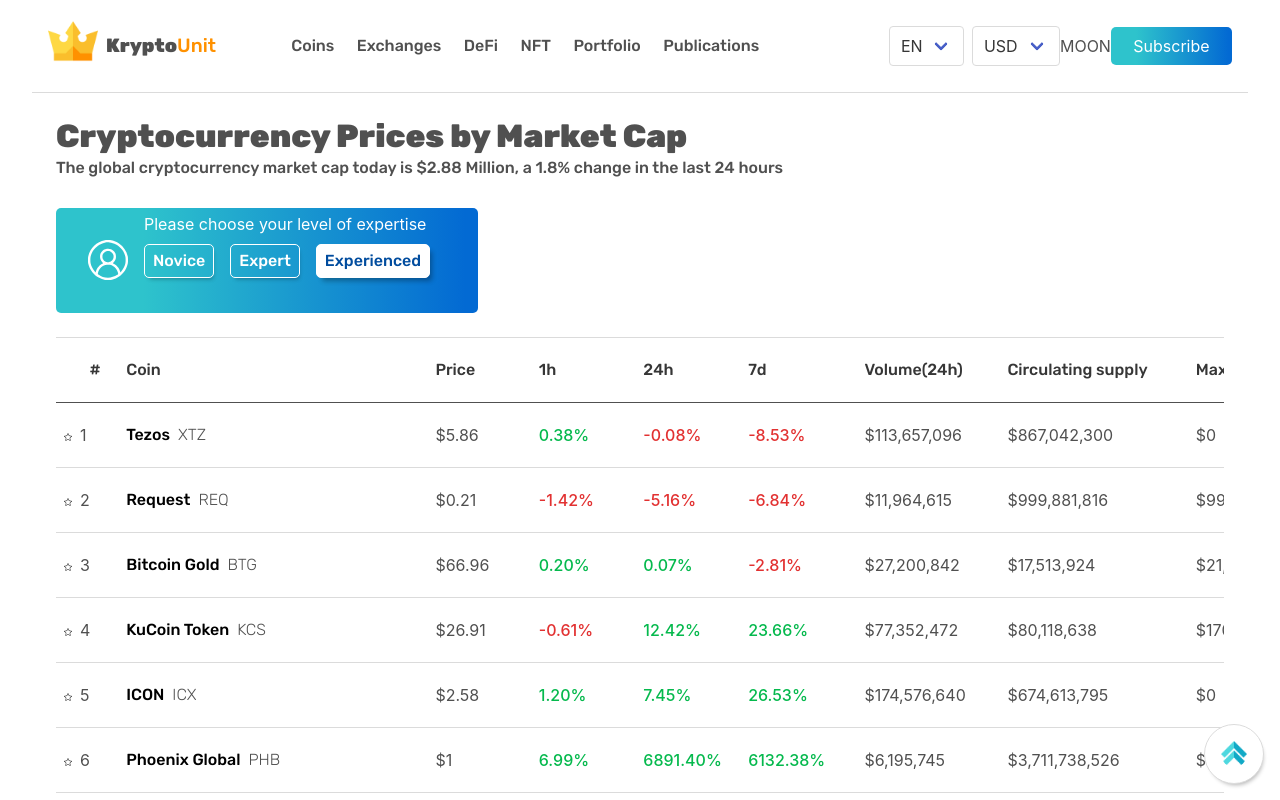
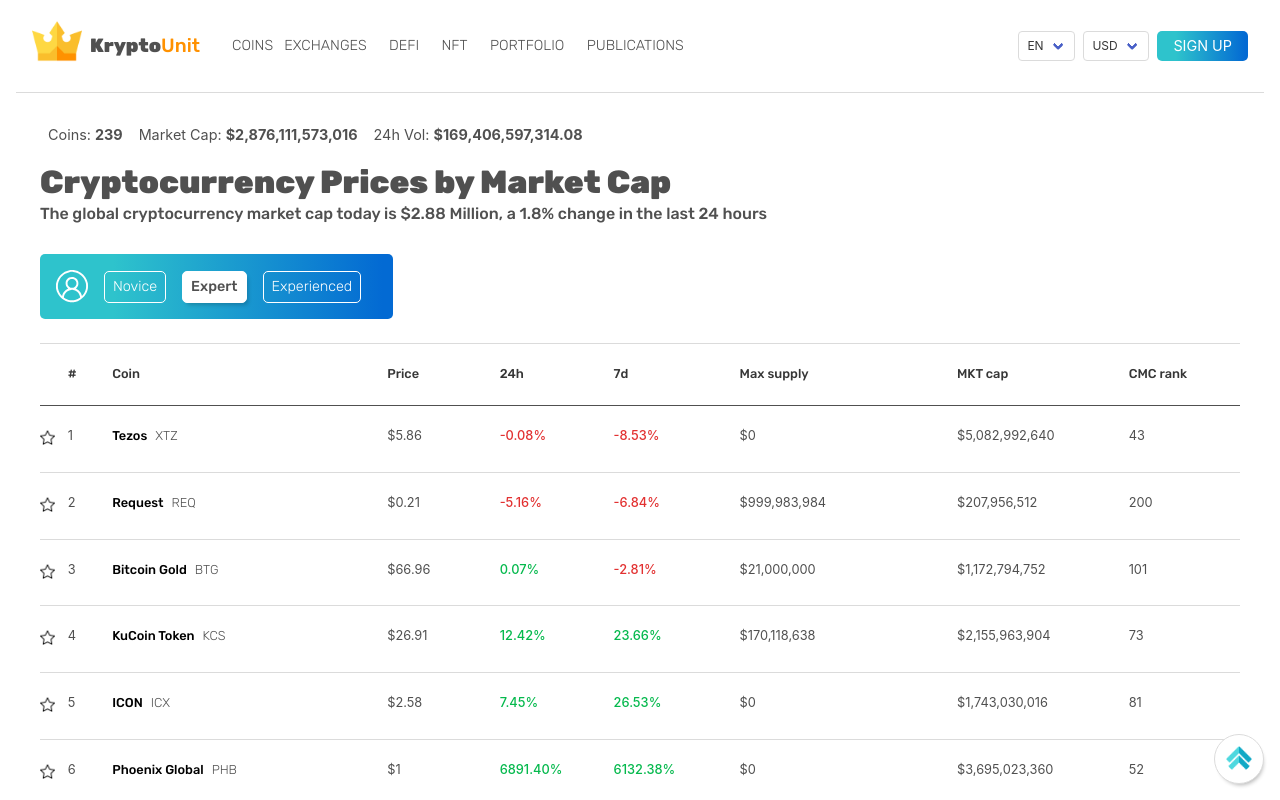
Before and after one commit to regola-Tacens/krypto-unit, a React (Create React App) app: page / in a window 1280 px wide. Shown: the top 800 px of the page. Built offline with nearby package versions, Linux system fonts and the light colour scheme.

Commit message:
integration done

```diff
--- a/src/Home/CurrenciesList.jsx
+++ b/src/Home/CurrenciesList.jsx
@@ -23,17 +23,17 @@
     <div className="currenciesTableContainer">
       <table className="currenciesTable">
         <colgroup>
+          <col className="col col15"></col>
+          <col className="col col25"></col>
+          <col className="col col100"></col>
+          <col className="col col50"></col>
+          {isNovice || isExpert ? null : <col className="col col50"></col>}
+          {isNovice ? null : <col className="col col50"></col>}
           <col className="col col85"></col>
-          <col className="col col50"></col>
-          <col className="col col250"></col>
-          <col className="col col200"></col>
-          {isNovice || isExpert ? null : <col className="col col85"></col>}
-          {isNovice ? null : <col className="col col85"></col>}
-          <col className="col col85"></col>
-          {isNovice || isExpert ? null : <col className="col col200"></col>}
-          {isNovice || isExpert ? null : <col className="col col200"></col>}
-          {isNovice ? null : <col className="col col200"></col>}
-          <col className="col col200"></col>
+          {isNovice || isExpert ? null : <col className="col col125"></col>}
+          {isNovice || isExpert ? null : <col className="col col125"></col>}
+          {isNovice ? null : <col className="col col125"></col>}
+          <col className="col col125"></col>
           {isNovice ? null : <col className="col col85"></col>}
         </colgroup>
         <thead>
--- a/src/Home/CurrencyItem.js
+++ b/src/Home/CurrencyItem.js
@@ -14,7 +14,7 @@
           </td>
           <td className="currenciesTable__index">{index + 1}</td>
           <td className="currenciesTable__name">
-            {currency.name}
+            {currency.name.substring(0,25)}
             <span className="currenciesTable__symbol">{currency.symbol}</span>
           </td>
           <td className="currenciesTable__price">
--- /dev/null
+++ b/src/Home/HeaderInfos.jsx
@@ -0,0 +1,22 @@
+import toComaNbr from "../utils/currencyFormatter"
+
+const HeaderInfos = ( {currenciesData}) => {
+
+  const coins = currenciesData.length
+
+  let mktCap=0
+  currenciesData.forEach( currency => mktCap+=currency.market_cap )
+
+  let vol24h=0
+  currenciesData.forEach( currency => vol24h+=currency.volume_24h )
+
+  return(
+    <div className="headerInfos">
+    <div className="headerInfos__item">Coins: <span>{coins}</span> </div>
+    <div className="headerInfos__item">Market Cap: <span>${toComaNbr(mktCap)}</span></div>
+    <div className="headerInfos__item">24h Vol: <span>${toComaNbr(vol24h)}</span></div>
+  </div>
+  )
+}
+
+export default HeaderInfos;
--- a/src/Home/Home.jsx
+++ b/src/Home/Home.jsx
@@ -6,11 +6,13 @@
 import currenciesData from "../data/coinmarket_app_20211115.json";
 import globalMarketCap from "../utils/globalMktCalculator";
 import ScrollUp from "./ScrollUp";
+import PageSelector from "./PageSelector";
+import HeaderInfos from "./HeaderInfos";
 
 function Home() {
   const [isNovice, setIsNovice] = useState(false);
-  const [isExpert, setIsExpert] = useState(false);
-  const [isExperienced, setIsExperienced] = useState(true);
+  const [isExpert, setIsExpert] = useState(true);
+  const [isExperienced, setIsExperienced] = useState(false);
   const [sortedCurrencies, sortCurrencies] = useState(currenciesData.RECORDS);
   const [isSortedByIncreasingPrice, sortByPrice] = useState(false);
   const [isSortedByIncreasingCoin, sortByCoin] = useState(false);
@@ -18,7 +20,8 @@
   const [isSortedByIncreasing24h, sortBy24h] = useState(false);
   const [isSortedByIncreasing7d, sortBy7d] = useState(false);
   const [isSortedByIncreasingVolume, sortByVolume] = useState(false);
-  const [isSortedByCirculatingSupply, sortByCirculatingSupply] = useState(false);
+  const [isSortedByCirculatingSupply, sortByCirculatingSupply] =
+    useState(false);
   const [isSortedByMaxSupply, sortByMaxSupply] = useState(false);
   const [isSortedByMktCap, sortByMktCap] = useState(false);
   const [isSortedByMcmRank, sortByMcmRank] = useState(false);
@@ -173,24 +176,23 @@
     sortByMcmRank((prevState) => !prevState);
   };
   const handleSelectRow = (e) => {
-    window.scrollTo({ top: 0, behavior :'smooth'});
-    setpage(0)
-    setrows(Number(e.target.value))
-  }
+    window.scrollTo({ top: 0, behavior: "smooth" });
+    setpage(0);
+    setrows(Number(e.target.value));
+  };
   const handleNextPage = () => {
-    window.scrollTo({ top: 0, behavior :'smooth'});
-    (page * rows) + rows < sortedCurrencies.length &&
-    setpage(page + 1)
-  }
+    window.scrollTo({ top: 0, behavior: "smooth" });
+    page * rows + rows < sortedCurrencies.length && setpage(page + 1);
+  };
   const handlePreviousPage = () => {
-    window.scrollTo({ top: 0, behavior :'smooth'});
-    page >=1 &&
-    setpage(page - 1)
-  }
+    window.scrollTo({ top: 0, behavior: "smooth" });
+    page >= 1 && setpage(page - 1);
+  };
 
   return (
     <div className="home">
       <ScrollUp />
+      <HeaderInfos currenciesData= {currenciesData.RECORDS}/>
       <HomeTitle globalMarketCap={globalMarketCap(sortedCurrencies)} />
       <UserLevel
         onNoviceBtn={handleNoviceEvent}
@@ -217,18 +219,11 @@
         page={page}
         rows={rows}
       />
-      <div className="home__btnContainer">
-      <label className="home__btnContainer__showRows" htmlFor="currencyQuantity">Show rows</label>
-        <div className="select">
-          <select name="currencyQuantity" onChange={handleSelectRow}>
-            <option value="30">30</option>
-            <option value="50">50</option>
-            <option value="100">100</option>
-          </select>
-        </div>
-        <button className="home__btnContainer__pageButton" onClick={handlePreviousPage}>-</button>
-        <button className="home__btnContainer__pageButton" onClick={handleNextPage}>+</button>
-      </div>
+      <PageSelector
+        handleSelectRow={handleSelectRow}
+        handlePreviousPage={handlePreviousPage}
+        handleNextPage={handleNextPage}
+      />
     </div>
   );
 }
--- /dev/null
+++ b/src/Home/PageSelector.jsx
@@ -0,0 +1,19 @@
+
+const PageSelector = ({ handleSelectRow, handlePreviousPage, handleNextPage }) => {
+  return (
+    <div className="home__btnContainer">
+    <label className="home__btnContainer__showRows" htmlFor="currencyQuantity">Show rows</label>
+      <div className="select is-small">
+        <select name="currencyQuantity" onChange={handleSelectRow}>
+          <option value="30">30</option>
+          <option value="50">50</option>
+          <option value="100">100</option>
+        </select>
+      </div>
+      <button className="home__btnContainer__pageButton" onClick={handlePreviousPage}>-</button>
+      <button className="home__btnContainer__pageButton" onClick={handleNextPage}>+</button>
+    </div>
+  )
+}
+
+export default PageSelector;
--- a/src/Home/UserLevel.jsx
+++ b/src/Home/UserLevel.jsx
@@ -3,7 +3,7 @@
 const UserLevel = ({onNoviceBtn, onExpertBtn, onExperiencedBtn, isNovice, isExpert, isExperienced}) => {
   return (
     <div className="level">
-      <p className="level__expertise">Please choose your level of expertise</p>
+      {/* <p className="level__expertise">Please choose your level of expertise</p> */}
       <img className="level__userIcon" src={user} alt="user level" />
       <div className={ isNovice ? "level__levelBtn level__levelBtn--active" : "level__levelBtn"} onClick={onNoviceBtn}>Novice</div>
       <div className={ isExpert ? "level__levelBtn level__levelBtn--active" : "level__levelBtn"} onClick={onExpertBtn}>Expert</div>
--- a/src/Home/index.scss
+++ b/src/Home/index.scss
@@ -24,7 +24,6 @@
   }
 }
 
-
 .mainTitle {
   margin-top:1rem;
   &__hero {
@@ -43,38 +42,38 @@
   background: linear-gradient(90deg, #2EC3CC 20.71%, #036AD3 97%);
   display: inline-flex;
   align-items: center;
-  padding: 2rem;
+  justify-content: center;
+  padding: 1rem;
   border-radius: 5px;
   margin: 2rem 0rem;
   &__userIcon {
     margin-right:1rem;
   }
   &__levelBtn {
+    font-size: 0.9rem;
     font-family: 'Rubik', sans-serif;
-    font-weight: 400;
+    font-weight: 300;
     border:1px solid white;
     color: white;
     padding: 0.5rem;
     margin-right:1rem;
     border-radius: 5px;
-    box-shadow: 2px 4px 4px -3px rgba(0,0,0,0.3);
     transform: translateY(0px);
     transition: 0.3s transform ease-in-out;
     &--active {
       background-color: white;
-      color: #004c9e;
+      color: vars.$darkGrey;
       font-weight: 400;
-      box-shadow: 4px 5px 5px -2px rgba(0,0,0,0.3);
+      box-shadow: 3px 4px 4px -2px rgba(0,0,0,0.2);
     }
   }
   &__levelBtn:hover {
     cursor: pointer;
-    box-shadow: 2px 4px 4px -3px rgba(0,0,0,0.3);
     transform: translateY(-4px);
     transition: 0.3s transform ease-in-out;
   }
   &__userIcon {
-    width:2.5rem;
+    width:2rem;
   }
   &__expertise{
     color: white;
@@ -89,10 +88,10 @@
   right: 1rem;
   bottom: 1rem;
   position: fixed;
-  width:60px;
+  width:50px;
   border: 1px solid vars.$lightGrey;
   background-color: white;
-  padding: 1rem;
+  padding: 0.7rem;
   border-radius: 50px;
   box-shadow: 2px 4px 4px -3px rgba(0,0,0,0.3);
   transform: translateY(0px);
@@ -105,7 +104,21 @@
 
 }
 
-@media screen and (max-width:640px) {
+.headerInfos{
+  font-size: 0.9rem;
+  display: flex;
+  align-items: center;
+  flex-wrap: wrap;
+  &__item{
+    margin:0.5rem;
+  }
+  &__item span {
+    font-weight: 700;
+  }
+}
+
+
+@media screen and (max-width:450px) {
 .home{
   margin: 0 auto;
   margin-top:8rem;
@@ -116,6 +129,7 @@
   padding: 2rem 1rem;
   &__levelBtn{
     margin-right:0.5rem;
+    font-weight: 300;
   }
   &__userIcon{
     margin-right:0.5rem;
--- a/src/Home/table.scss
+++ b/src/Home/table.scss
@@ -6,6 +6,7 @@
 }
 
 .currenciesTable {
+  font-size:0.9rem;
   width: 100%;
   margin: 0 auto;
   &__symbol {
@@ -15,20 +16,20 @@
   }
   &__name {
     font-family: "Rubik", sans-serif;
-    font-weight: 500;
+    font-weight: 00;
     color: black;
   }
   &__img {
     text-align: center;
   }
   &__star {
-    width: 20px;
-    margin-left: 0.5rem;
+    width: 15px;
+    // margin-left: 0.5rem;
   }
   &__index {
-    text-align: center;
-    padding-left: 1rem;
-    padding-right: 1rem;
+    text-align: left;
+    padding-left: 0.5rem;
+    padding-right: 0.5rem;
   }
   &__tr:hover {
     background-color: vars.$veryLightGrey;
@@ -43,25 +44,49 @@
   }
 }
 
-.col {
-  min-width: auto;
-  max-width: auto;
+// .col {
+//   min-width: auto;
+//   max-width: auto;
+// }
+.col15{
+  min-width: 15px;
+  max-width: 15px;
 }
-
+.col25{
+  min-width: 25px;
+  max-width: 25px;
+}
 .col50 {
-  width: 50px;
+  min-width: 50px;
+  max-width: 50px;
 }
 .col250 {
-  width: 250px;
+  min-width: 250px;
+  max-width: 250px;
 }
 .col300 {
-  width: 300px;
+  min-width: 300px;
+  max-width: 300px;
 }
 .col200 {
-  width: 200px;
+  min-width: 200px;
+  max-width: 200px;
+}
+.col150{
+  min-width: 150px;
+  max-width: 150px;
+}
+.col125{
+  min-width: 120px;
+  max-width: 120px;
+}
+.col100{
+  min-width: 100px;
+  max-width: 100px;
 }
 .col85 {
-  width: 120px;
+  min-width: 85px;
+  max-width: 85px;
 }
 
 tr {
@@ -90,6 +115,7 @@
     color: vars.$lightBlue;
   }
   &__index{
+    text-align: left;
     padding: 0rem 0.5rem;
   }
 }
@@ -120,3 +146,9 @@
 .isNovice {
   width: 75%;
 }
+
+@media screen and (max-width:1300px){
+  .currenciesTable{
+    font-size:0.8rem;
+  }
+}
--- a/src/NavBar/index.jsx
+++ b/src/NavBar/index.jsx
@@ -1,7 +1,14 @@
 import './index.scss';
+import { useState } from 'react'
 import crown from '../assets/img/crown.png';
 
 const NavBar = () => {
+  const [isBurgerOpen, setBurgerOpen] = useState(false)
+
+  const handleOpenBurgerMenu = () => {
+    setBurgerOpen(!isBurgerOpen)
+    console.log(isBurgerOpen)
+  }
 
   return (
     <header className="header">
@@ -11,23 +18,23 @@
             <div className="header__navbar__logo__text">Krypto<span>Unit</span></div>
           </div>
           <nav className="header__navbar__buttons">
-            <h3>Coins</h3>
-            <h3>Exchanges</h3>
-            <h3>DeFi</h3>
-            <h3>NFT</h3>
-            <h3>Portfolio</h3>
-            <h3>Publications</h3>
+            <div className="menuBtn">COINS</div>
+            <h3 className="menuBtn">EXCHANGES</h3>
+            <h3 className="menuBtn">DEFI</h3>
+            <h3 className="menuBtn">NFT</h3>
+            <h3 className="menuBtn">PORTFOLIO</h3>
+            <h3 className="menuBtn">PUBLICATIONS</h3>
           </nav>
         </div>
         <div className="header__userSpecs">
-          <div className="select is-normal header__userSpecs__language">
+          <div className="select is-small header__userSpecs__language">
             <select name="userLanguage">
               <option >EN</option>
               <option >FR</option>
               <option >ES</option>
             </select>
           </div>
-          <div className="select is-normal header__userSpecs__currency">
+          <div className="select is-small header__userSpecs__currency">
             <select name="selectedCurrency">
               <option >USD</option>
               <option >EUR</option>
@@ -35,9 +42,20 @@
               <option >DKK</option>
             </select>
           </div>
-          <div>MOON</div>
-          <div className="header__userSpecs__subscribe">Subscribe</div>
+          <div className="header__userSpecs__subscribe">SIGN UP</div>
         </div>
+          <div className="burger" onClick={handleOpenBurgerMenu}>
+          <div className={isBurgerOpen ? "burger__btn burger__btn--open" : "burger__btn"}></div>
+          <div className={isBurgerOpen ? "burger__background burger--open":"burger__background"}>
+            <h4 className="burgerCoins">COINS</h4>
+            <h2 className="burgerCoins">EXCHANGE</h2>
+            <h2 className="burgerCoins">DEFI</h2>
+            <h2 className="burgerCoins">NFT</h2>
+            <h2 className="burgerCoins">PORTFOLIO</h2>
+            <h2 className="burgerCoins">PORTFPUBLICATIONS</h2>
+          </div>
+
+          </div>
     </header>
   )
 }
--- a/src/NavBar/index.scss
+++ b/src/NavBar/index.scss
@@ -1,76 +1,212 @@
-@use 'src/styles/vars';
+@use "src/styles/vars";
 
-.header{
-  z-index:5;
+.header {
+  z-index: 5;
   position: fixed;
-  top:0px;
+  top: 0px;
   background-color: white;
-  width: calc(100% - 4rem);
+  width: calc(100% - 2rem);
   display: flex;
   justify-content: space-between;
   align-items: center;
   padding: 1rem;
-  border-bottom:1px solid vars.$lightGrey;
-  &__navbar{
+  border-bottom: 1px solid vars.$lightGrey;
+  &__navbar {
     display: flex;
     align-items: center;
-    &__logo{
-      margin-right:4rem;
+    &__logo {
+      margin-right: 2rem;
       display: flex;
       align-items: center;
-      &__img{
-        margin-bottom:0.6rem;
-        width:50px;
-        margin-right:0.5rem;
+      &__img {
+        margin-bottom: 0.6rem;
+        width: 50px;
+        margin-right: 0.5rem;
       }
-      &__text{
-        font-family: 'Rubik', sans-serif;
+      &__text {
+        font-family: "Rubik", sans-serif;
         font-weight: 900;
-        font-size:1.2rem;
+        font-size: 1.2rem;
       }
-      &__text > span{
+      &__text > span {
         color: vars.$orange;
         font-weight: 400;
       }
     }
-    &__buttons{
+    &__buttons {
       display: flex;
+      font-size:0.9rem;
     }
   }
-  &__userSpecs{
+  &__userSpecs {
     display: flex;
     align-items: center;
-    &__language{
-      margin-right:0.5rem;
+    &__language {
+      margin-right: 0.5rem;
     }
-    &__subscribe{
+    &__subscribe {
       background: vars.$blueGradient;
-      padding:0.7rem 1.4rem;
+      font-size: 0.9rem;;
+      padding: 0.5rem 1rem;
       border-radius: 5px;
+      margin-left: 0.5rem;
       color: white;
       cursor: pointer;
     }
-    &__subscribe:hover{
+    &__subscribe:hover {
       background: none;
       background-color: vars.$blue;
     }
   }
 }
 .header__userSpecs .dropdown {
-  margin:0 0.5rem;
+  margin: 0 0.5rem;
+}
+.burger {
+  display: none;
+}
+.menuBtn{
+  position: relative;
+  font-family: 'Rubik', sans-serif;
+  font-weight: 300;
+  cursor: pointer;
 }
 
-@media screen and (max-width :1000px) {
-  .header{
+.menuBtn:hover:after{
+  position: absolute;
+  content:'';
+  left:0px;
+  bottom:-4px;
+  height:2px;
+  width:0%;
+  background: vars.$blueGradient;
+  animation: line 0.1s linear forwards;
+}
+@keyframes line {
+  from {
+    left:50%;
+    width:0%;
+  }
+  to {
+    left:5%;
+    width:90%;
+  }
+}
+
+
+
+@media screen and (max-width: 1000px) {
+  .header {
     padding: 1rem 0rem;
     flex-wrap: wrap;
-    &__navbar{
-      &__buttons{
+    // width: 90%;
+    &__navbar {
+      &__buttons {
         display: none;
       }
     }
-    &__userSpecs{
+    &__userSpecs {
       display: none;
     }
   }
+
+  /*---------------------------------------------------- */
+  /*---------------------------------------------------- */
+  /* ------------------burger menu----------------------*/
+  /*---------------------------------------------------- */
+
+  .burger {
+    // position: relative;
+    display: flex;
+    justify-content: center;
+    align-items: center;
+    cursor: pointer;
+  }
+
+  .burger__background{
+    display: none;
+  }
+
+  .burger__btn {
+    // position: relative;
+    z-index: 100;
+    width: 30px;
+    height: 3px;
+    border-radius: 5px;
+    background-color: black;
+    transform: rotate(0deg);
+    transition: transform 0.3s ease-in;
+  }
+  .burger__btn::before,
+  .burger__btn::after {
+    content: "";
+    position: absolute;
+    width: 30px;
+    height: 3px;
+    left: 0px;
+    border-radius: 5px;
+    background-color: black;
+    transition: transform 0.3s ease-in;
+  }
+
+  .burger__btn::before {
+    transform: translateY(-10px);
+    transition: transform 0.3s ease-in;
+  }
+  .burger__btn::after {
+    transform: translateY(10px);
+    transition: transform 0.3s ease-in;
+  }
+
+  .burger__btn--open::before {
+    transform: rotate(55deg);
+    transition: transform 0.3s ease-in;
+  }
+
+  .burger__btn--open::after {
+    transform: rotate(-55deg);
+    transition: transform 0.3s ease-in;
+  }
+
+  .burger__btn--open {
+    transform: rotate(180deg);
+    transition: transform 0.3s ease-in;
+  }
+
+  .burger--open {
+    z-index:50;
+    position: absolute;
+    display:flex;
+    flex-direction: column;
+    justify-content: center;
+    align-items: center;
+    right: - 1rem;
+    top: 0px;
+    width: 100vw;
+    height: 101vh;
+    background-color: vars.$lightBlue;
+    font-size: 2.5rem;
+    font-weight: bold;
+    line-height: 5rem;
+    color: white;
+    animation-duration: 0.5s;
+    animation-name: moveUp;
+  }
+
+  .burgerCoins{
+    z-index:201;
+    font-size:1.5rem;
+    color:white;
+  }
+
 }
+
+@keyframes moveUp {
+  from {
+    top:100vh;
+  }
+
+  to {
+    top:0vh;
+  }
+}
--- a/src/styles/index.scss
+++ b/src/styles/index.scss
@@ -19,7 +19,7 @@
 
 .App{
   // width:100%;
-  padding: 0rem 2rem 1rem 2rem;
+  padding: 1rem;
 
 }
 
@@ -32,6 +32,11 @@
 h3{
   font-family: 'Rubik', sans-serif;
   margin: 0 0.7rem;
+}
+h4{
+  font-family: 'Rubik', sans-serif;
+  font-weight: 500;
+  margin:0rem;
 }
 
 ::-webkit-scrollbar {
```
